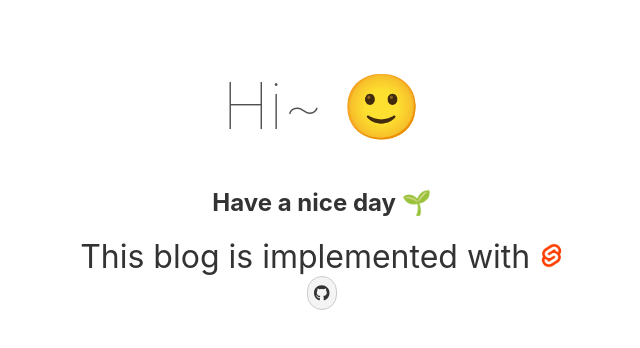
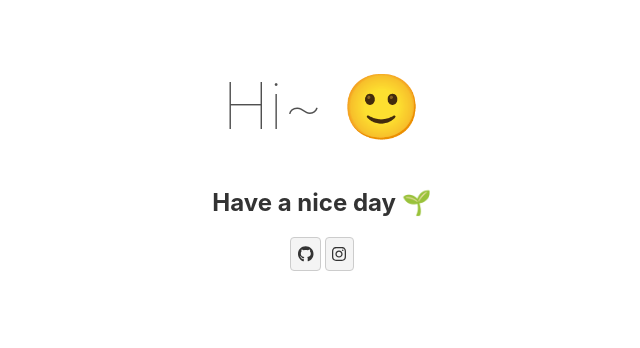
Before and after one commit to yumin-jung/yumin-jung.github.io, a Svelte app: page / in a window 1280 px wide. Shown: the top 348 px of the page, without its empty margins (318-958 px from the left). Built offline with nearby package versions, Linux system fonts and the light colour scheme.

Commit message:
Add instagram link

```diff
--- a/src/App.svelte
+++ b/src/App.svelte
@@ -1,21 +1,24 @@
 <script>
 	import * as all from "@fortawesome/fontawesome-free/js/all";
-	let src = "/image/svelte.png";
 </script>
 
 <main>
 	<h1>Hi~ 🙂</h1>
+
 	<h2>Have a nice day 🌱</h2>
-	<div>
-		This blog is implemented with
-		<img {src} alt="svelte" style="width: 2%; height: 2%;" />
-	</div>
 
-	<a href="https://github.com/yumin-jung">
-		<button>
-			<i class="fa-brands fa-github" />
-		</button>
-	</a>
+	<p>
+		<a href="https://github.com/yumin-jung">
+			<button>
+				<i class="fa-brands fa-github" />
+			</button>
+		</a>
+		<a href="https://www.instagram.com/self_overcoming">
+			<button>
+				<i class="fa-brands fa-instagram" />
+			</button>
+		</a>
+	</p>
 </main>
 
 <style>
@@ -32,12 +35,9 @@
 		font-weight: 100;
 	}
 
-	div {
-		font-size: 2em;
-	}
-
 	button {
-		border-radius: 16px;
+		border-radius: 4px;
+		vertical-align: bottom;
 	}
 
 	@media (min-width: 640px) {
```
Also changed, not shown: public/build/bundle.css, public/build/bundle.js, public/image/svelte.png (deleted), 1 other file (tests, documents, lock files or other folders).
